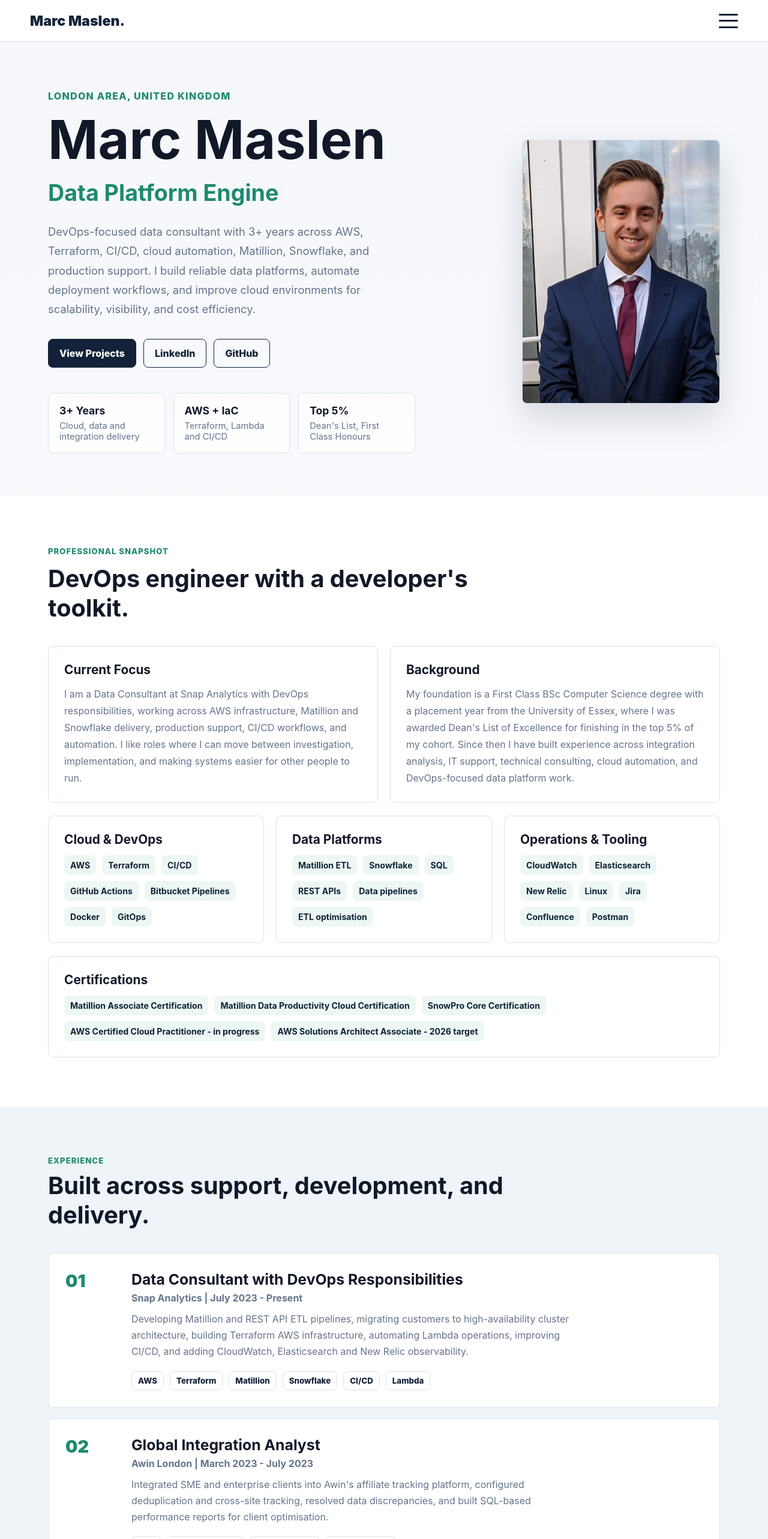
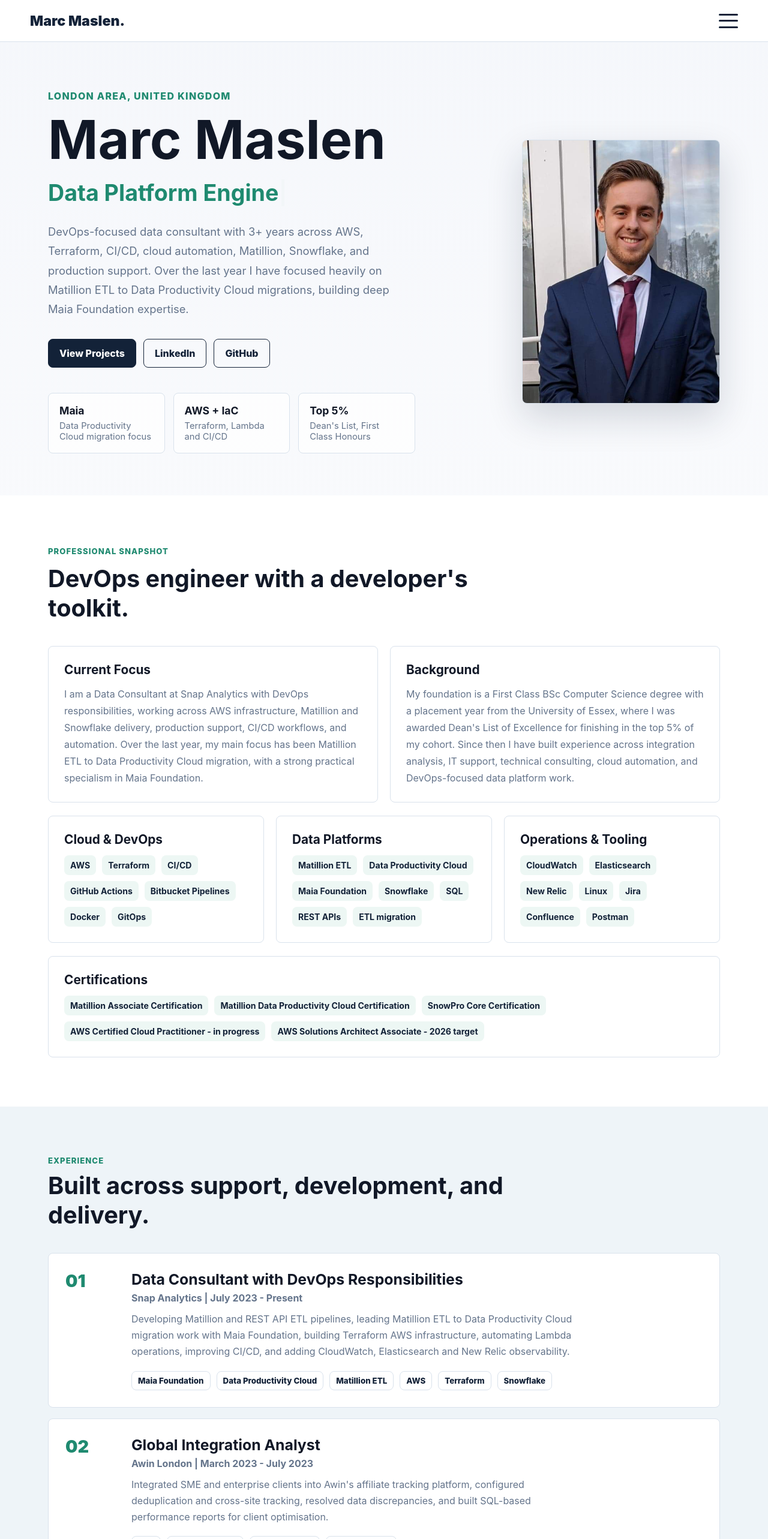
Before and after one commit to MarcMaslen/ReactPortfolio, a React (Create React App) app: page / in a window 1280 px wide. Shown: the top 2566 px of the page at 60% size. Built offline with nearby package versions, Linux system fonts and the light colour scheme.

Commit message:
Add Maia Foundation migration focus

```diff
--- a/src/components/aboutme/Aboutme.jsx
+++ b/src/components/aboutme/Aboutme.jsx
@@ -9,7 +9,7 @@ export default function Aboutme() {
     },
     {
       title: "Data Platforms",
-      skills: ["Matillion ETL", "Snowflake", "SQL", "REST APIs", "Data pipelines", "ETL optimisation"],
+      skills: ["Matillion ETL", "Data Productivity Cloud", "Maia Foundation", "Snowflake", "SQL", "REST APIs", "ETL migration"],
     },
     {
       title: "Operations & Tooling",
@@ -37,9 +37,9 @@ export default function Aboutme() {
           <p>
             I am a Data Consultant at Snap Analytics with DevOps responsibilities,
             working across AWS infrastructure, Matillion and Snowflake delivery,
-            production support, CI/CD workflows, and automation. I like roles where
-            I can move between investigation, implementation, and making systems
-            easier for other people to run.
+            production support, CI/CD workflows, and automation. Over the last year,
+            my main focus has been Matillion ETL to Data Productivity Cloud migration,
+            with a strong practical specialism in Maia Foundation.
           </p>
         </div>
         <div className="about-content1">
--- a/src/components/intro/Intro.jsx
+++ b/src/components/intro/Intro.jsx
@@ -10,7 +10,7 @@ export default function Intro() {
       showCursor: true,
       backDelay:  1500,
       backSpeed: 60,
-      strings: ["DevOps Engineer", "Data Platform Engineer", "Cloud Delivery Specialist", "Automation Builder"],
+      strings: ["DevOps Engineer", "Data Platform Engineer", "Maia Foundation Specialist", "Cloud Delivery Specialist"],
     });
   }, []);
 
@@ -26,8 +26,8 @@ export default function Intro() {
           <p className="summary">
             DevOps-focused data consultant with 3+ years across AWS, Terraform,
             CI/CD, cloud automation, Matillion, Snowflake, and production support.
-            I build reliable data platforms, automate deployment workflows, and
-            improve cloud environments for scalability, visibility, and cost efficiency.
+            Over the last year I have focused heavily on Matillion ETL to Data
+            Productivity Cloud migrations, building deep Maia Foundation expertise.
           </p>
           <div className="actions">
             <a href="#portfolio">View Projects</a>
@@ -40,8 +40,8 @@ export default function Intro() {
           </div>
           <div className="stats" aria-label="Professional highlights">
             <div>
-              <strong>3+ Years</strong>
-              <span>Cloud, data and integration delivery</span>
+              <strong>Maia</strong>
+              <span>Data Productivity Cloud migration focus</span>
             </div>
             <div>
               <strong>AWS + IaC</strong>
--- a/src/components/work/Work.jsx
+++ b/src/components/work/Work.jsx
@@ -6,8 +6,8 @@ export default function Work() {
       id: "1",
       role: "Data Consultant with DevOps Responsibilities",
       company: "Snap Analytics | July 2023 - Present",
-      desc: "Developing Matillion and REST API ETL pipelines, migrating customers to high-availability cluster architecture, building Terraform AWS infrastructure, automating Lambda operations, improving CI/CD, and adding CloudWatch, Elasticsearch and New Relic observability.",
-      tags: ["AWS", "Terraform", "Matillion", "Snowflake", "CI/CD", "Lambda"],
+      desc: "Developing Matillion and REST API ETL pipelines, leading Matillion ETL to Data Productivity Cloud migration work with Maia Foundation, building Terraform AWS infrastructure, automating Lambda operations, improving CI/CD, and adding CloudWatch, Elasticsearch and New Relic observability.",
+      tags: ["Maia Foundation", "Data Productivity Cloud", "Matillion ETL", "AWS", "Terraform", "Snowflake"],
     },
     {
       id: "2",
--- a/src/data.js
+++ b/src/data.js
@@ -25,9 +25,9 @@ export const featuredPortfolio = [
   },
   {
     id: 4,
-    title: "Matillion & Snowflake ETL",
-    type: "Data engineering",
-    desc: "Professional ETL work across Matillion, Snowflake, REST APIs, pipeline optimisation, orchestration improvements and production issue resolution.",
+    title: "Matillion ETL to Data Productivity Cloud Migration",
+    type: "Maia Foundation",
+    desc: "Current specialist focus migrating Matillion ETL workloads into Data Productivity Cloud, with deep hands-on Maia Foundation experience.",
     visual: "data",
     link: "https://www.linkedin.com/in/marc-maslen-489b48189/",
   },
@@ -43,6 +43,14 @@ export const dataPortfolio = [
   featuredPortfolio[3],
   {
     id: 5,
+    title: "Matillion & Snowflake ETL Optimisation",
+    type: "Data engineering",
+    desc: "Professional ETL work across Matillion, Snowflake, REST APIs, pipeline optimisation, orchestration improvements and production issue resolution.",
+    visual: "data",
+    link: "https://www.linkedin.com/in/marc-maslen-489b48189/",
+  },
+  {
+    id: 6,
     title: "SQL Performance Reporting",
     type: "Analytics enablement",
     desc: "Built SQL-based reports for tracking validation, affiliate optimisation, and client decision-making during integration delivery.",
@@ -53,7 +61,7 @@ export const dataPortfolio = [
 
 export const developmentPortfolio = [
   {
-    id: 6,
+    id: 7,
     title: "React Portfolio Website",
     type: "Frontend",
     desc: "This portfolio, rebuilt as a professional CV-style site using React and SCSS.",
@@ -61,7 +69,7 @@ export const developmentPortfolio = [
     link: "https://github.com/MarcMaslen",
   },
   {
-    id: 7,
+    id: 8,
     title: "AI Search Methods",
     type: "Computer science",
     desc: "Heuristic search approaches for the 8-puzzle problem, kept as a concise example of algorithmic foundations.",
@@ -69,7 +77,7 @@ export const developmentPortfolio = [
     link: "https://github.com/MarcMaslen/AI-Search-Methods-for-the-8-Puzzle-Problem",
   },
   {
-    id: 8,
+    id: 9,
     title: "Unity Tower Defence Project",
     type: "Final-year project",
     desc: "A larger university capstone combining game development, project delivery, and a supporting React website.",
@@ -80,7 +88,7 @@ export const developmentPortfolio = [
 
 export const otherPortfolio = [
   {
-    id: 9,
+    id: 10,
     title: "Blue Zero Web Designs",
     type: "Web design business",
     desc: "A web design business project that shows client-facing delivery, brand building, and early commercial web development experience.",
```
